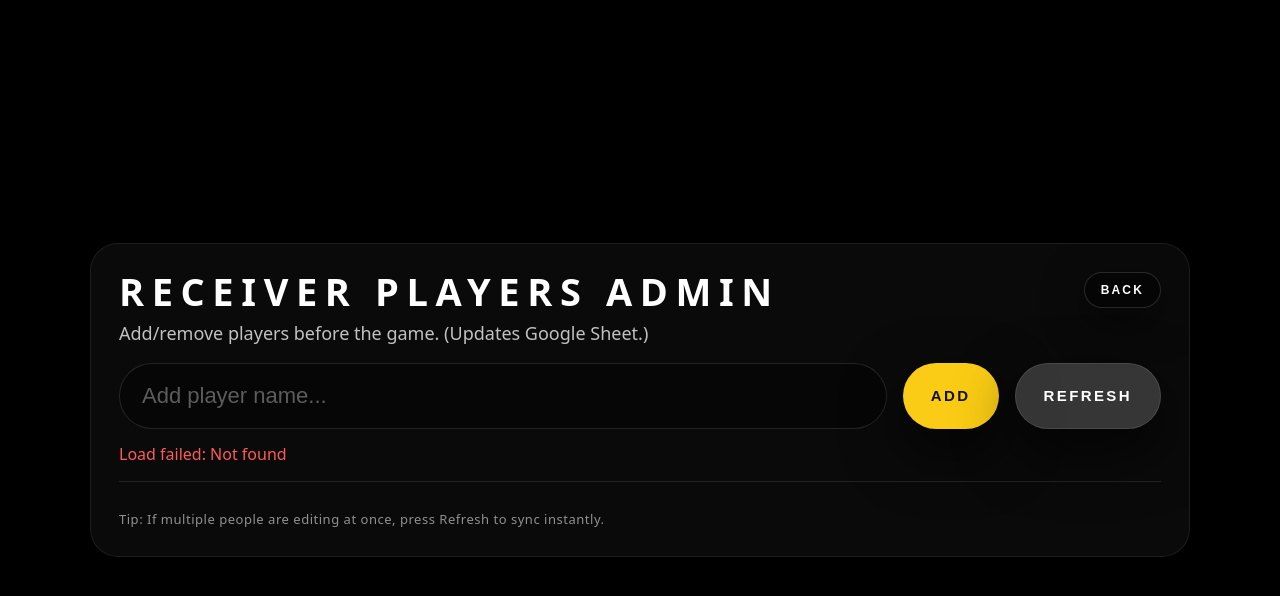
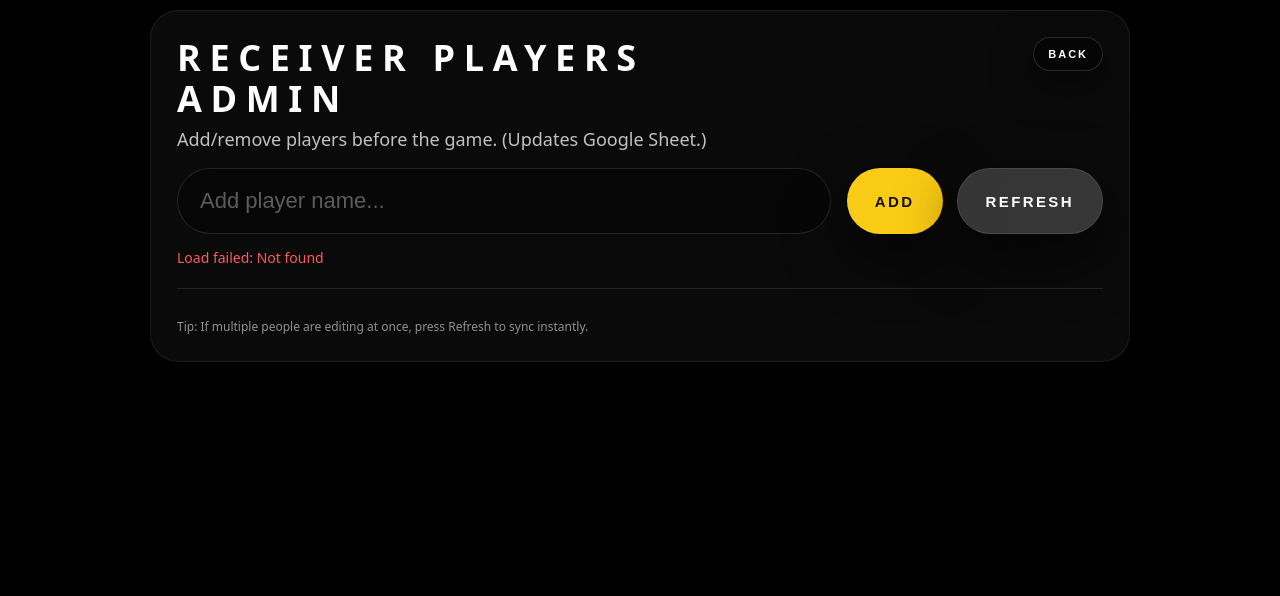
Before and after one commit to theproductbar/hot-seat-football, a website: page public/admin.html in a window 1280 px wide. Drawn offline with Linux system fonts and the light colour scheme; no server answers.

Commit message:
Mobile-first admin layout

```diff
--- a/public/admin.html
+++ b/public/admin.html
@@ -12,45 +12,58 @@
       min-height:100svh;
       display:flex;
       justify-content:center;
-      align-items:center;
+      align-items:flex-start;
       background:#000;
       color:#fff;
       font-family:system-ui,-apple-system,BlinkMacSystemFont,"Segoe UI",sans-serif;
       overflow:hidden;
+      padding:
+        calc(10px + env(safe-area-inset-top))
+        calc(10px + env(safe-area-inset-right))
+        calc(10px + env(safe-area-inset-bottom))
+        calc(10px + env(safe-area-inset-left));
     }
 
+    /* Mobile-first container */
     .wrap{
-      width:min(1100px, 94vw);
-      margin:0 auto;
-      padding:28px;
-      border-radius:28px;
+      width: min(980px, 100%);
+      max-height: 100svh;
+      overflow:hidden;
+      border-radius:24px;
       background:rgba(255,255,255,0.04);
       border:1px solid rgba(255,255,255,0.08);
       box-shadow:0 30px 120px rgba(0,0,0,.75);
       position:relative;
+      padding:18px;
+      display:flex;
+      flex-direction:column;
+      gap:12px;
     }
 
+    /* Header becomes compact on mobile */
     .header{
       display:flex;
       justify-content:space-between;
       align-items:flex-start;
-      gap:16px;
-      margin-bottom:18px;
+      gap:12px;
     }
 
     h1{
-      font-size:38px;
-      letter-spacing:.20em;
+      font-size:22px;              /* mobile */
+      letter-spacing:.24em;
       text-transform:uppercase;
       font-weight:900;
-      line-height:1.05;
+      line-height:1.15;
+      max-width: 78%;
+      word-break: break-word;
     }
 
     .sub{
-      margin-top:10px;
+      margin-top:8px;
       color:rgba(255,255,255,0.75);
-      font-size:18px;
+      font-size:14px;              /* mobile */
       line-height:1.25;
+      max-width: 92%;
     }
 
     .back{
@@ -58,128 +71,152 @@
       border:none;
       cursor:pointer;
       border-radius:999px;
-      padding:10px 16px;
+      padding:10px 14px;
       background:rgba(0,0,0,0.45);
       border:1px solid rgba(255,255,255,0.14);
       color:#fff;
       letter-spacing:.18em;
       text-transform:uppercase;
       font-weight:900;
-      font-size:12px;
+      font-size:11px;
       box-shadow:0 12px 40px rgba(0,0,0,0.5);
       user-select:none;
+      flex:0 0 auto;
     }
 
+    /* Form layout: input full width, buttons NEVER overflow */
     .rowTop{
-      display:flex;
-      gap:16px;
+      display:grid;
+      grid-template-columns: 1fr;
+      gap:12px;
       align-items:center;
-      margin-top:18px;
-      margin-bottom:10px;
+      margin-top:6px;
     }
 
     input{
-      flex:1;
-      height:66px;
-      padding:0 22px;
+      width:100%;
+      height:56px;
+      padding:0 18px;
       border-radius:999px;
       border:1px solid rgba(255,255,255,0.12);
       background:rgba(0,0,0,0.35);
       color:#fff;
-      font-size:22px;
+      font-size:18px;
       outline:none;
     }
     input::placeholder{ color:rgba(255,255,255,0.35); }
 
+    .btnRow{
+      display:grid;
+      grid-template-columns: 1fr 1fr; /* Add + Refresh side-by-side on mobile */
+      gap:12px;
+    }
+
     .btn{
-      height:66px;
-      padding:0 28px;
+      height:56px;
+      width:100%;
       border-radius:999px;
       border:none;
       cursor:pointer;
       font-weight:900;
       text-transform:uppercase;
       letter-spacing:.16em;
-      font-size:15px;
+      font-size:13px;
       box-shadow:0 22px 60px rgba(0,0,0,0.7);
       user-select:none;
       white-space:nowrap;
     }
 
-    .btnAdd{
-      background:#facc15;
-      color:#111;
-    }
-
+    .btnAdd{ background:#facc15; color:#111; }
     .btnRefresh{
       background:rgba(255,255,255,0.18);
       color:#fff;
       border:1px solid rgba(255,255,255,0.10);
     }
 
-    .btn:disabled{
-      opacity:.5;
-      cursor:not-allowed;
-    }
+    .btn:disabled{ opacity:.55; cursor:not-allowed; }
 
     #msg{
-      margin:14px 0 12px;
       min-height:22px;
-      font-size:16px;
+      font-size:14px;
       color:#9cff9c;
+      margin-top:2px;
     }
 
     .divider{
       height:1px;
       background:rgba(255,255,255,0.10);
-      margin:16px 0;
+      margin:6px 0 2px;
     }
 
+    /* List should scroll INSIDE the card, on mobile */
     #playersList{
-      display:flex;
-      flex-direction:column;
-      gap:0;
-      max-height:min(62svh, 560px);
+      flex:1 1 auto;
       overflow:auto;
-      padding-right:6px;
+      -webkit-overflow-scrolling: touch;
+      padding-right:4px;
     }
 
     .row{
       display:flex;
       align-items:center;
       justify-content:space-between;
-      gap:16px;
-      padding:18px 4px;
+      gap:12px;
+      padding:14px 2px;
       border-bottom:1px solid rgba(255,255,255,0.10);
     }
 
     .name{
-      font-size:30px;
+      font-size:22px;
       font-weight:900;
       color:rgba(255,255,255,0.95);
+      max-width: calc(100% - 64px);
+      overflow:hidden;
+      text-overflow:ellipsis;
+      white-space:nowrap;
     }
 
     .del{
-      width:54px;
-      height:54px;
+      width:46px;
+      height:46px;
       border-radius:14px;
       border:1px solid rgba(255,255,255,0.14);
       background:rgba(0,0,0,0.35);
       color:#fff;
-      font-size:28px;
+      font-size:26px;
       font-weight:900;
       cursor:pointer;
       box-shadow:0 12px 30px rgba(0,0,0,0.45);
       user-select:none;
       flex:0 0 auto;
     }
-    .del:disabled{opacity:.5;cursor:not-allowed;}
+    .del:disabled{opacity:.55;cursor:not-allowed;}
 
     .hint{
-      margin-top:12px;
       color:rgba(255,255,255,0.55);
-      font-size:13px;
-      letter-spacing:.04em;
+      font-size:12px;
+      line-height:1.3;
+      margin-top:4px;
+    }
+
+    /* Desktop upgrades (only when screen is bigger) */
+    @media (min-width: 720px){
+      .wrap{ padding:26px; border-radius:28px; }
+      h1{ font-size:36px; }
+      .sub{ font-size:18px; }
+      .rowTop{
+        grid-template-columns: 1fr auto;
+        column-gap:16px;
+        align-items:center;
+      }
+      .btnRow{
+        grid-template-columns: auto auto;
+        gap:14px;
+      }
+      input{ height:66px; font-size:22px; padding:0 22px; }
+      .btn{ height:66px; font-size:15px; padding:0 28px; }
+      .name{ font-size:30px; }
+      .del{ width:54px; height:54px; font-size:28px; }
     }
   </style>
 </head>
@@ -196,8 +233,10 @@
 
     <div class="rowTop">
       <input id="playerInput" placeholder="Add player name..." autocomplete="off" />
-      <button id="addBtn" class="btn btnAdd">Add</button>
-      <button id="refreshBtn" class="btn btnRefresh">Refresh</button>
+      <div class="btnRow">
+        <button id="addBtn" class="btn btnAdd">Add</button>
+        <button id="refreshBtn" class="btn btnRefresh">Refresh</button>
+      </div>
     </div>
 
     <div id="msg"></div>
@@ -226,21 +265,15 @@
     async function api(path, opts){
       const r = await fetch(path, opts);
       const text = await r.text();
-
       let data;
       try { data = JSON.parse(text); }
-      catch {
-        // If server ever returns HTML, show it plainly
-        throw new Error(text || "Bad response");
-      }
-
+      catch { throw new Error(text || "Bad response"); }
       if(!r.ok) throw new Error(data.error || data.details || "Request failed");
       return data;
     }
 
     function render(players){
       list.innerHTML = "";
-
       (players || []).forEach((name) => {
         const row = document.createElement("div");
         row.className = "row";
@@ -257,16 +290,12 @@
           try{
             del.disabled = true;
             setMsg("");
-
             await api("/api/admin/receiver-players", {
               method: "DELETE",
               headers: { "Content-Type": "application/json" },
               body: JSON.stringify({ name })
             });
-
-            // ✅ SAFE: always reload from server so UI never drifts
             await load();
-
           }catch(e){
             setMsg("Error: " + e.message, true);
           }finally{
@@ -297,18 +326,13 @@
       try{
         addBtn.disabled = true;
         setMsg("");
-
         await api("/api/admin/receiver-players", {
           method: "POST",
           headers: { "Content-Type": "application/json" },
           body: JSON.stringify({ name })
         });
-
         input.value = "";
-
-        // ✅ SAFE: always reload from server so you see the final sheet state
         await load();
-
       }catch(e){
         setMsg("Error: " + e.message, true);
       }finally{
@@ -318,7 +342,6 @@
 
     refreshBtn.onclick = load;
 
-    // Enter key adds too (nice UX, still safe)
     input.addEventListener("keydown", (e) => {
       if(e.key === "Enter") addBtn.click();
     });
```
